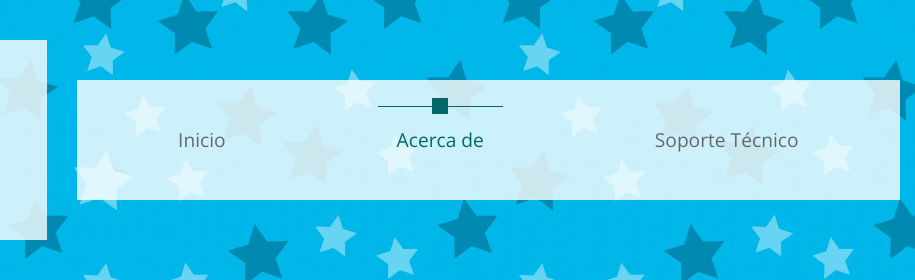
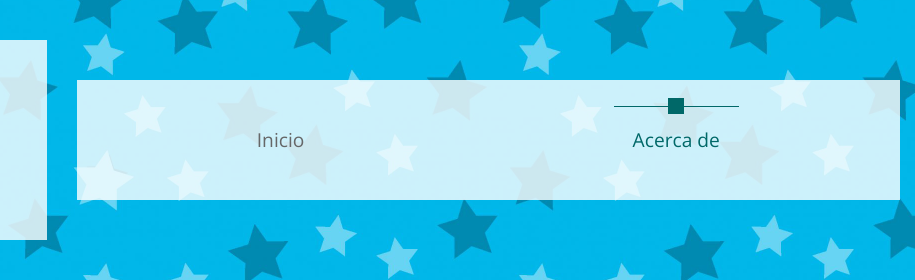
Before and after one commit to soyangelhurtado/inrca-web, a plain HTML site: page testimonials.html in a window 1280 px wide. Shown: the top 280 px of the page, 365-1280 px from the left. Drawn offline with nearby package versions, Linux system fonts and the light colour scheme.

Commit message:
Update testimonials.html

```diff
--- a/testimonials.html
+++ b/testimonials.html
@@ -53,10 +53,6 @@
                     <li class="nav-item green-highlight active">
                       <div class="tm-nav-link-highlight"></div>
                       <a class="nav-link" href="#"> Acerca de <span class="sr-only">(current)</span></a>
-                    </li>
-                    <li class="nav-item">
-                      <div class="tm-nav-link-highlight"></div>
-                      <a class="nav-link" href="https://inrca-web.tawk.help">Soporte Técnico</a>
                     </li>
                   </ul>
                 </div>
```
